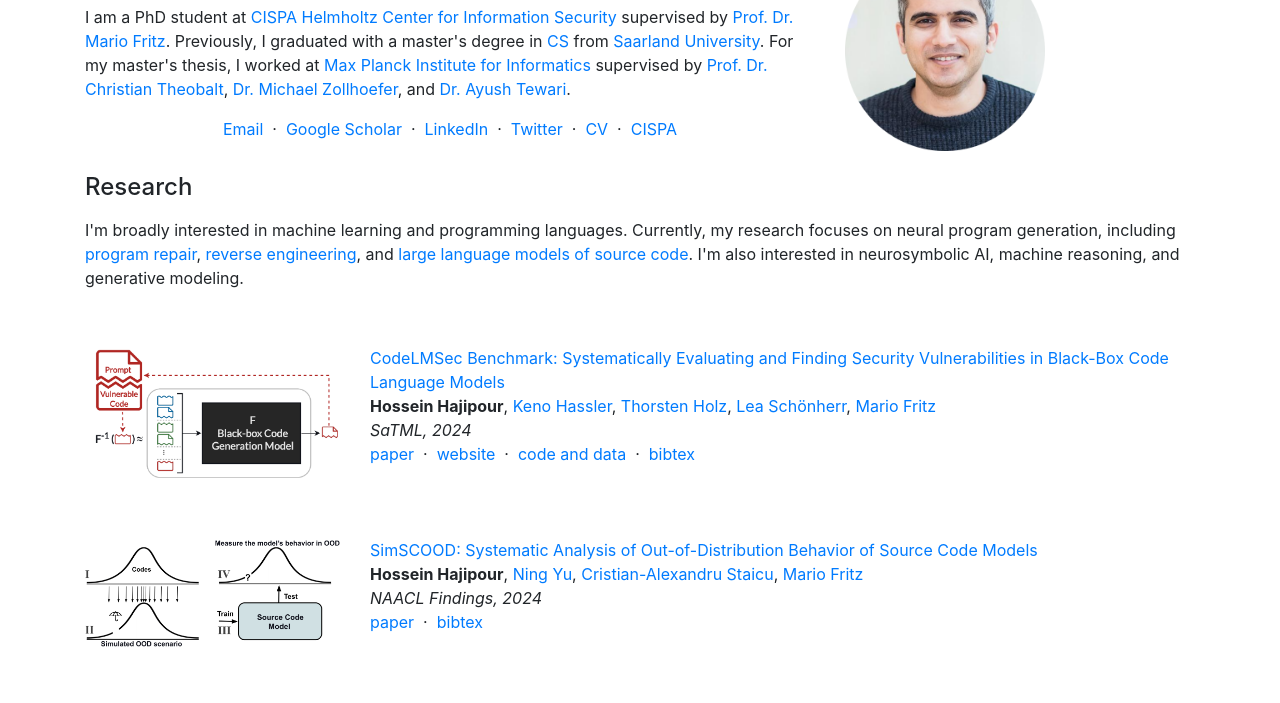
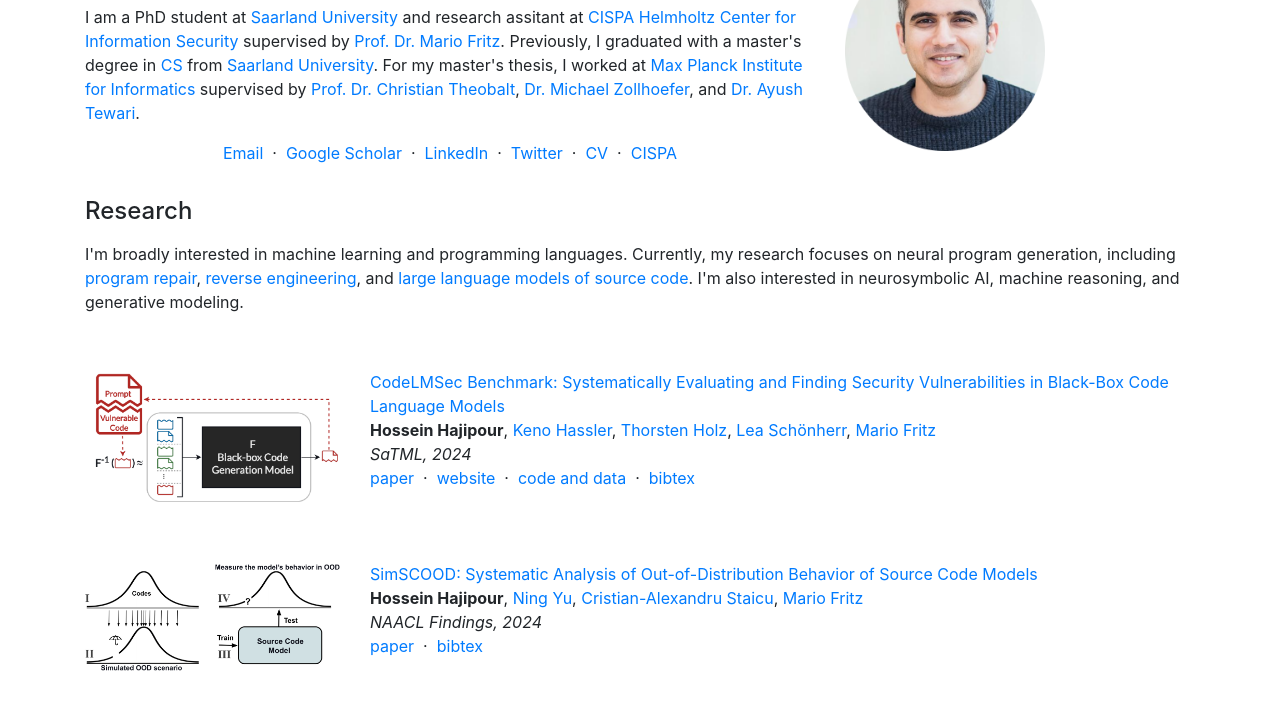
Before and after one commit to hajipour/hajipour.github.io, a plain HTML site: page index.html in a window 1280 px wide. Shown: the part 81-784 px from the top of the page. Drawn offline with nearby package versions, Linux system fonts and the light colour scheme.

Commit message:
Update index.html

```diff
--- a/index.html
+++ b/index.html
@@ -76,7 +76,7 @@
                 <div class="col-8">
                     <h2>Hossein Hajipour</h2>
                     <p>
-                    I am a PhD student at <a href="http://cispa.de/" target="_blank"> CISPA Helmholtz Center for Information Security</a> supervised by <a href="https://cispa.saarland/group/fritz/" target="_blank">Prof. Dr. Mario Fritz</a>. Previously, I graduated with a master's degree in <a href="https://saarland-informatics-campus.de/en/" target="_blank">CS</a> from <a href="https://www.uni-saarland.de/en/home.html" target="_blank">Saarland University</a>. For my master's thesis, I worked at <a href="https://www.mpi-inf.mpg.de/departments/visual-computing-and-artificial-intelligence" target="_blank">Max Planck Institute for Informatics</a> supervised by <a href="https://people.mpi-inf.mpg.de/~theobalt/" target="_blank">Prof. Dr. Christian Theobalt</a>, <a href="https://zollhoefer.com/" target="_blank">Dr. Michael Zollhoefer</a>, and <a href="https://ayushtewari.com/" target="_blank">Dr. Ayush Tewari</a>.
+                    I am a PhD student at <a href="https://www.uni-saarland.de/en/home.html" target="_blank">Saarland University</a> and research assitant at <a href="http://cispa.de/" target="_blank"> CISPA Helmholtz Center for Information Security</a> supervised by <a href="https://cispa.saarland/group/fritz/" target="_blank">Prof. Dr. Mario Fritz</a>. Previously, I graduated with a master's degree in <a href="https://saarland-informatics-campus.de/en/" target="_blank">CS</a> from <a href="https://www.uni-saarland.de/en/home.html" target="_blank">Saarland University</a>. For my master's thesis, I worked at <a href="https://www.mpi-inf.mpg.de/departments/visual-computing-and-artificial-intelligence" target="_blank">Max Planck Institute for Informatics</a> supervised by <a href="https://people.mpi-inf.mpg.de/~theobalt/" target="_blank">Prof. Dr. Christian Theobalt</a>, <a href="https://zollhoefer.com/" target="_blank">Dr. Michael Zollhoefer</a>, and <a href="https://ayushtewari.com/" target="_blank">Dr. Ayush Tewari</a>.
                     </p>
                     <p align=center>
                         <a href="mailto:hossein.hajipour@cispa.de" target="_blank">Email</a> &nbsp&middot&nbsp
```
